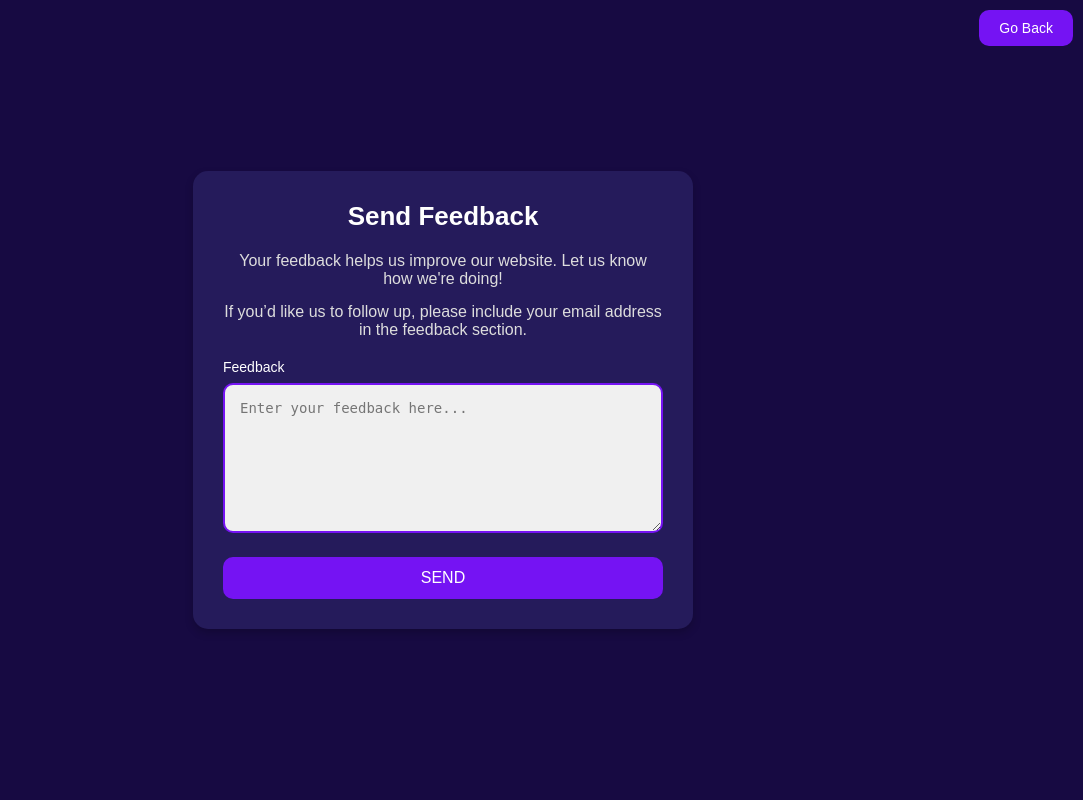
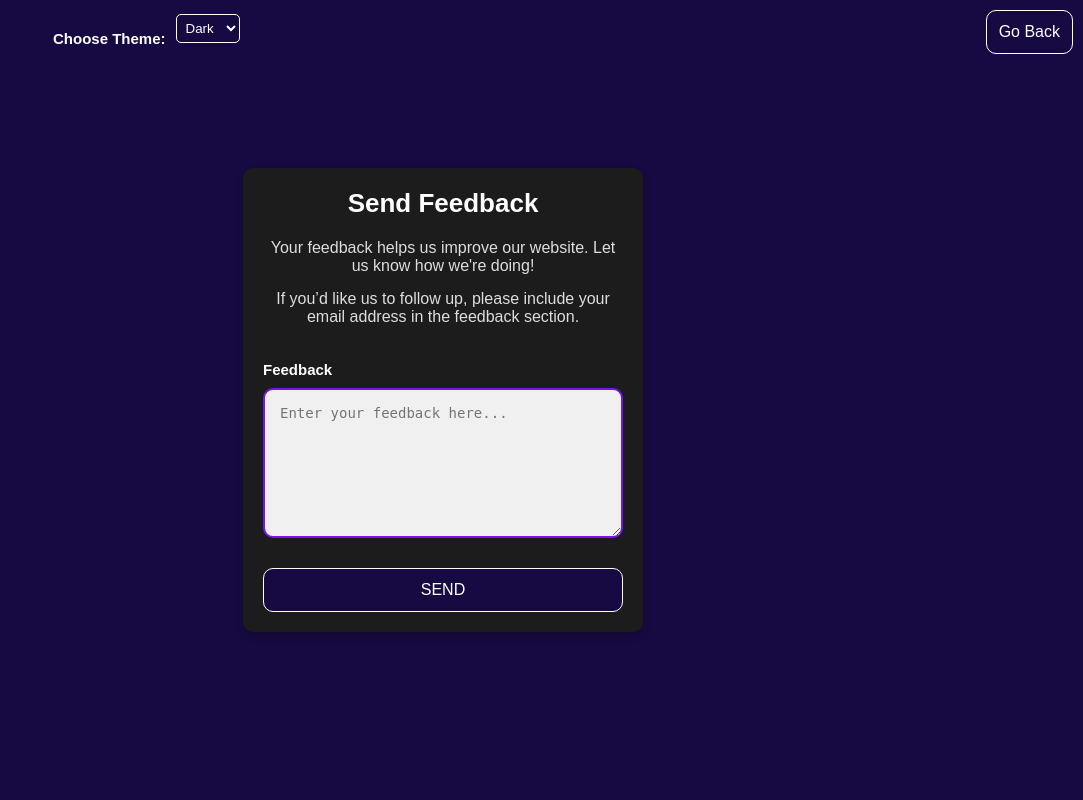
Before and after one commit to Wilsdawg1212/2340_Project_2, a Django app: page /contact_dev/ in a window 1280 px wide. Shown: the whole page, without its empty margins (197-1280 px from the left). Run offline with Django 5.2, Linux system fonts and the light colour scheme.

Commit message:
contact_dev.html is finished besides the JS at the bottom

```diff
--- a/Spotify_Wrapped/templates/Spotify_Wrapped/contact_dev.html
+++ b/Spotify_Wrapped/templates/Spotify_Wrapped/contact_dev.html
@@ -7,9 +7,19 @@
     <link rel="stylesheet" href="{% static 'css/contact_dev.css' %}">
     <title>Send Feedback</title>
 </head>
-<body>
+<body class="dark"> <!-- Default theme set to dark -->
     <!-- Google Translate Element -->
-    <div id="google_translate_element"></div>
+    <div id="google_translate_element" style="position: absolute; top: 10px; left: 10px;"></div>
+
+    <!-- Theme Switcher -->
+    <div id="theme-switcher">
+        <label for="theme" class="label">Choose Theme:</label>
+        <select id="theme" onchange="document.body.className = this.value;">
+            <option value="dark" selected>Dark</option> <!-- Default selected value is dark -->
+            <option value="light">Light</option>
+            <option value="neon">Neon</option>
+        </select>
+    </div>
 
     <!-- Go Back Button -->
     <a href="javascript:history.back()" class="go-back">Go Back</a>
@@ -20,7 +30,7 @@
         <p>If you’d like us to follow up, please include your email address in the feedback section.</p>
 
         <form>
-            <label for="feedback">Feedback</label>
+            <label for="feedback" class="label">Feedback</label>
             <textarea id="feedback" name="feedback" placeholder="Enter your feedback here..." required></textarea>
             <button type="submit" class="submit-button">SEND</button>
         </form>
@@ -33,5 +43,230 @@
         }
     </script>
     <script type="text/javascript" src="//translate.google.com/translate_a/element.js?cb=googleTranslateElementInit"></script>
+
 </body>
 </html>
+
+<style>
+    /* Google Translate dropdown styling */
+    #google_translate_element select {
+        border-radius: 5px;
+        padding: 5px;
+        font-family: Arial, sans-serif;
+        cursor: pointer;
+    }
+
+    /* Theme Switcher container with flex to align label and dropdown horizontally */
+    #theme-switcher {
+        position: absolute;
+        top: 10px;
+        left: 250px;
+        display: flex;
+        align-items: center;
+    }
+
+    /* Theme dropdown styling */
+    #theme {
+        border-radius: 5px;
+        padding: 5px;
+        font-family: Arial, sans-serif;
+        cursor: pointer;
+        margin-left: 10px;
+    }
+
+    /* Dark theme (Default) */
+    body.dark {
+        background-color: #170a42;
+        color: white;
+    }
+
+    .dark .label {
+        color: white;
+    }
+
+    .dark .container {
+        background-color: #1c1c1c;
+        color: white;
+        padding: 20px;
+        border-radius: 10px;
+    }
+
+    .dark .go-back, .dark .submit-button {
+        background-color: #170a42;
+        color: white;
+        border: 1px solid white;
+    }
+
+    .dark .go-back:hover, .dark .submit-button:hover {
+        background-color: white;
+        color: #170a42;
+    }
+
+    .dark #theme, .dark #google_translate_element select {
+        background-color: #170a42;
+        color: white;
+        border: 1px solid white;
+    }
+
+    .dark .form-input {
+        background-color: #2f2f2f;
+        color: white;
+        border: 2px solid #7513f3; /* Purple border for dark mode */
+    }
+
+    .dark .form-input:focus {
+        border-color: #7513f3; /* Purple focus border */
+    }
+
+    /* Light theme */
+    body.light {
+        background-color: #f4f4f4;
+        color: #333;
+    }
+
+    .light .label {
+        color: #333;
+    }
+
+    .light .container {
+        background-color: #ffffff;
+        color: #333;
+        padding: 20px;
+        border-radius: 10px;
+        box-shadow: 0 2px 10px rgba(0, 0, 0, 0.1);
+    }
+
+    .light .go-back, .light .submit-button {
+        background-color: #333;
+        color: #fff;
+        border: 1px solid #333;
+    }
+
+    .light .go-back:hover, .light .submit-button:hover {
+        background-color: #e0e0e0;
+        color: #333;
+    }
+
+    .light #theme, .light #google_translate_element select {
+        background-color: #f4f4f4;
+        color: #333;
+        border: 1px solid #333;
+    }
+
+    .light .form-input {
+        background-color: #f9f9f9;
+        color: #333;
+        border: 2px solid #ccc;
+    }
+
+    .light .form-input:focus {
+        border-color: #333;
+    }
+
+    /* Neon theme */
+    body.neon {
+        background-color: #1c1c1c;
+        color: #0fdfd9;
+    }
+
+    .neon .label {
+        color: #0fdfd9;
+    }
+
+    .neon .container {
+        background-color: #0f0f0f;
+        color: #0fdfd9;
+        padding: 20px;
+        border-radius: 10px;
+        box-shadow: 0 2px 10px rgba(0, 0, 0, 0.5);
+    }
+
+    .neon .go-back, .neon .submit-button {
+        background-color: #0fdfd9;
+        color: #0f0f0f;
+        border: 1px solid #0fdfd9;
+    }
+
+    .neon .go-back:hover, .neon .submit-button:hover {
+        background-color: #0f0f0f;
+        color: #0fdfd9;
+    }
+
+    .neon #theme, .neon #google_translate_element select {
+        background-color: #0f0f0f;
+        color: #0fdfd9;
+        border: 1px solid #0fdfd9;
+    }
+
+    .neon .form-input {
+        background-color: #0f0f0f;
+        color: #0fdfd9;
+        border: 2px solid #0fdfd9;
+    }
+
+    .neon .form-input:focus {
+        border-color: #0fdfd9;
+    }
+
+    /* Styling for form input fields */
+    .form-input {
+        height: 50px;
+        border-radius: 20px;
+        padding: 0 15px;
+        font-size: 16px;
+        border: 1px solid #ccc;
+        margin-bottom: 10px;
+        color: #333;
+    }
+
+    .container {
+        width: 400px;
+        text-align: center;
+    }
+
+    .form-container {
+        margin-top: 120px;
+    }
+
+    form {
+        display: flex;
+        flex-direction: column;
+        gap: 10px;
+    }
+
+    .label {
+        font-size: 15px;
+        font-weight: bold;
+        text-align: left;
+        margin-bottom: 0px;
+        font-family: Arial, sans-serif;
+    }
+
+    /* Button Styling */
+    .btn {
+        padding: 12px;
+        border-radius: 20px;
+        cursor: pointer;
+        font-size: 16px;
+        transition: all 0.3s ease-in-out;
+    }
+
+    .go-back, .submit-button {
+        padding: 12px;
+        font-size: 16px;
+        cursor: pointer;
+        transition: all 0.3s ease-in-out;
+    }
+
+    .divider {
+        margin: 20px 0;
+        font-size: 12px;
+        color: #A0A0A0;
+    }
+
+    .login-container {
+        display: flex;
+        justify-content: center;
+        align-items: center;
+    }
+</style>
```
